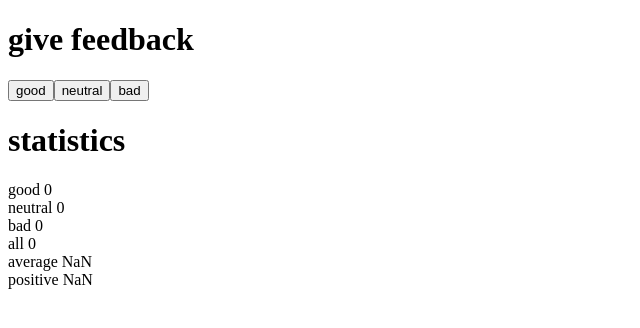
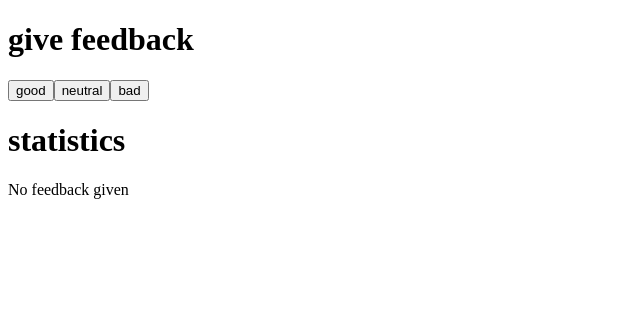
Before and after one commit to carlctha/FSO, a React (Vite) app in the folder part1_section_2/: page / in a window 1280 px wide. Shown: the top 328 px of the page, without its empty margins (0-640 px from the left). Built offline with nearby package versions, Linux system fonts and the light colour scheme.

Commit message:
Exercise 1.9

```diff
--- a/part1_section_2/src/App.jsx
+++ b/part1_section_2/src/App.jsx
@@ -29,7 +29,6 @@ const Statistics = ({ all, average, positive }) => {
 }
 
 const App = () => {
-  // save clicks of each button to its own state
   const [good, setGood] = useState(0)
   const [neutral, setNeutral] = useState(0)
   const [bad, setBad] = useState(0)
@@ -48,10 +47,17 @@ const App = () => {
       <Button handleClick={() => changeValue(neutral, setNeutral, 1)} text="neutral"/>
       <Button handleClick={() => changeValue(bad, setBad, 1)} text="bad"/>
       <Header heading="statistics" />
-      <Display value={good} text="good" />
-      <Display value={neutral} text="neutral" />
-      <Display value={bad} text="bad" />
-      <Statistics all={all} average={average} positive={positive} />
+
+      {good > 0 || neutral > 0 || bad > 0 ? (
+        <div>
+          <Display value={good} text="good" />
+          <Display value={neutral} text="neutral" />
+          <Display value={bad} text="bad" />
+          <Statistics all={all} average={average} positive={positive} />
+        </div>
+      ) : (
+        <div>No feedback given</div>
+      )}
     </div>
   )
 }
```
